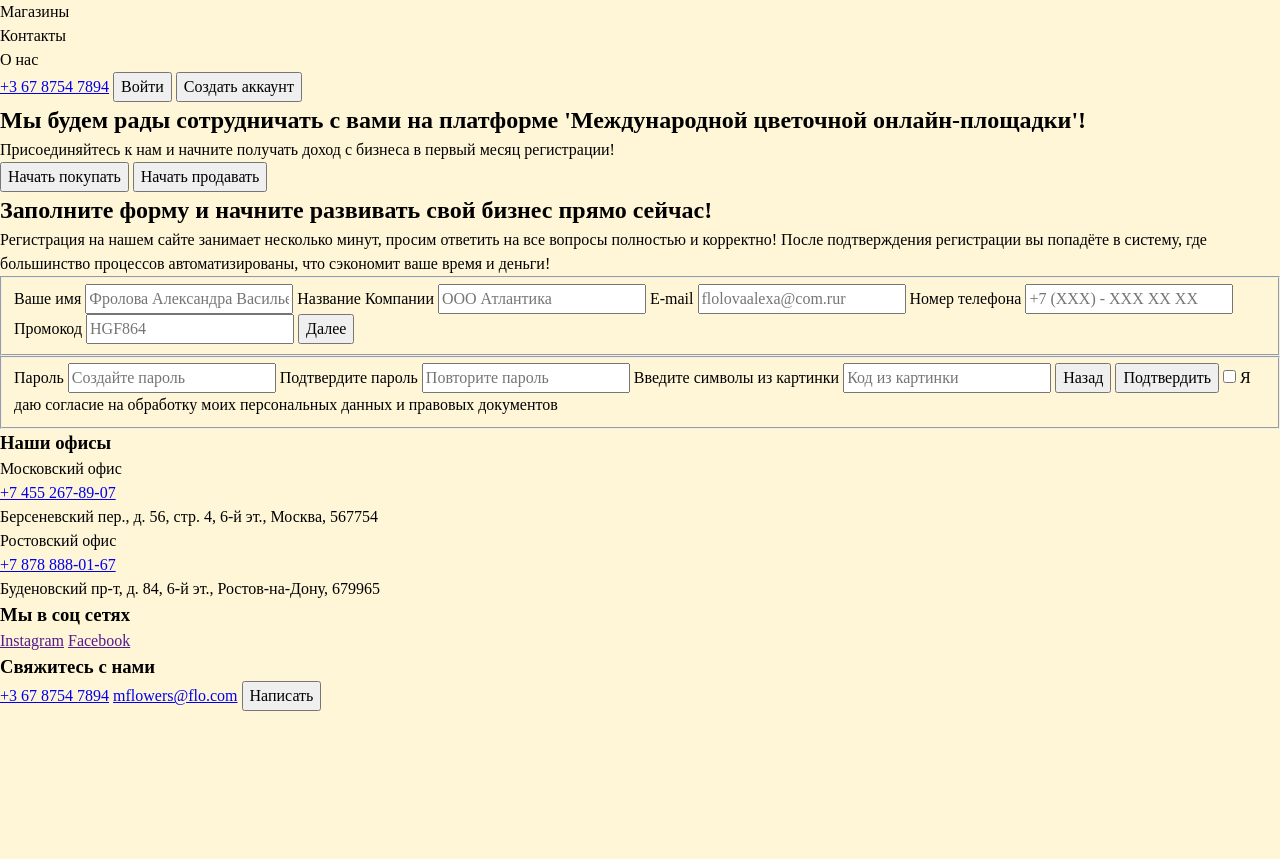
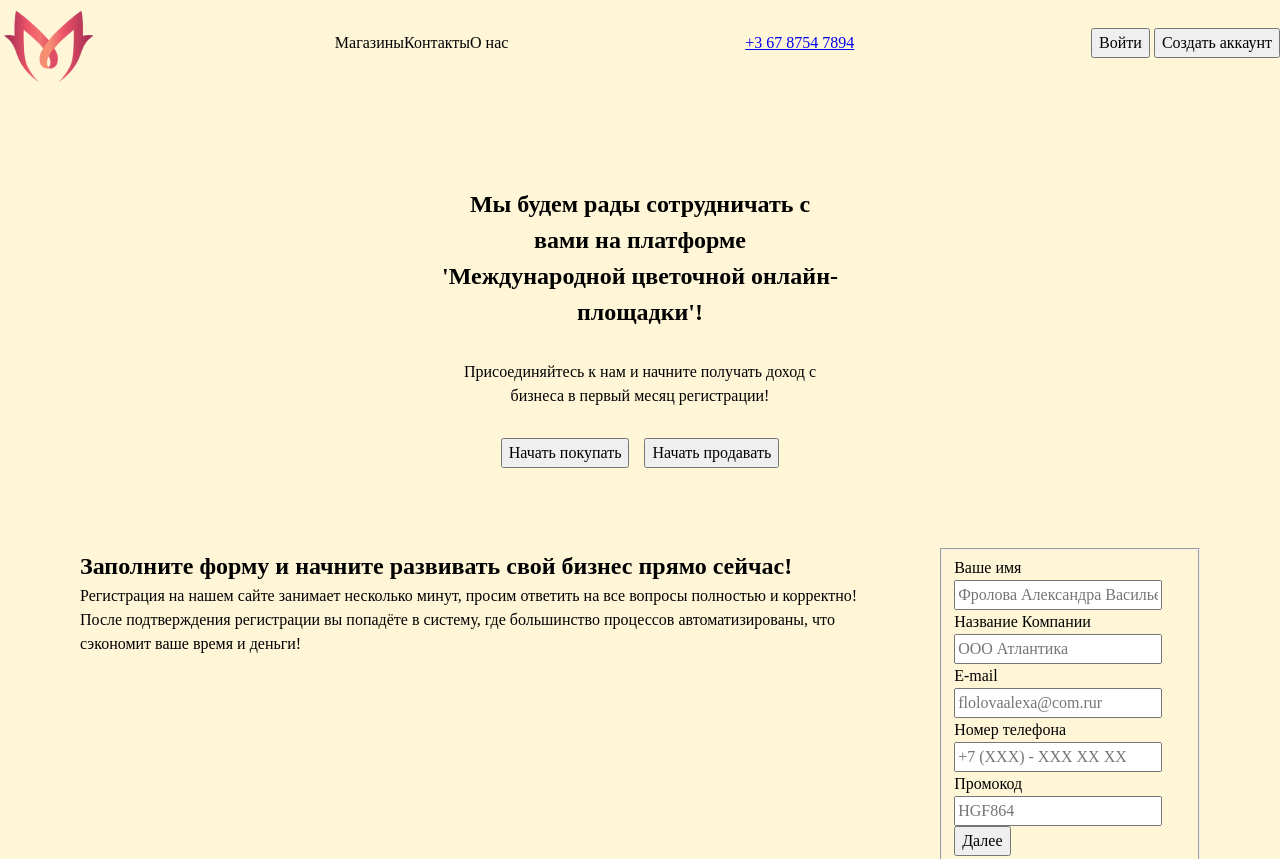
Before and after one commit to iamrealmarsel/m-flowers-test, a website built with webpack: page src/index.html in a window 1280 px wide. Shown: the top 859 px of the page. Before the commit the page ends 800 px from the top, so only its background shows below. Built offline with nearby package versions, Linux system fonts and the light colour scheme.

Commit message:
feat: add basic style layout

```diff
--- a/config/webpack.common.js
+++ b/config/webpack.common.js
@@ -15,6 +15,7 @@ module.exports = {
 
   module: {
     rules: [
+      { test: /\.html$/i, use: ['html-loader'] },
 
       { test: /\.ts?$/, use: 'ts-loader', exclude: /node_modules/ },
 
--- a/src/index.html
+++ b/src/index.html
@@ -9,32 +9,42 @@
   <body>
     <main>
       <section class="main-screen">
-        <header class="main-screen__header">
-          <ul class="main-screen__nav">
-            <li class="main-screen__item">Магазины</li>
-            <li class="main-screen__item">Контакты</li>
-            <li class="main-screen__item">О нас</li>
+        <header class="header">
+          <img src="../public/img/logo.png" alt="logo" />
+          <ul class="header__nav">
+            <li class="header__item">Магазины</li>
+            <li class="header__item">Контакты</li>
+            <li class="header__item">О нас</li>
           </ul>
-          <a class="main-screen__phone" href="tel:+3 67 8754 7894">+3 67 8754 7894</a>
-          <button class="main-screen__signin" type="button">Войти</button>
-          <button class="main-screen__signup" type="button">Создать аккаунт</button>
+          <a class="header__phone" href="tel:+3 67 8754 7894">+3 67 8754 7894</a>
+          <div class="header__profile">
+            <button class="header__signin" type="button">Войти</button>
+            <button class="header__signup" type="button">Создать аккаунт</button>
+          </div>
         </header>
+        <div class="main-screen__content">
           <h1 class="main-screen__title">
-          Мы будем рады сотрудничать с вами на платформе 'Международной цветочной онлайн-площадки'!
+            Мы будем рады сотрудничать с вами на платформе 'Международной цветочной
+            онлайн-площадки'!
           </h1>
           <p class="main-screen__subtitle">
             Присоединяйтесь к нам и начните получать доход с бизнеса в первый месяц регистрации!
           </p>
+          <div class="main-screen__buttons">
             <button class="btn" type="button">Начать покупать</button>
             <button class="btn" type="button">Начать продавать</button>
+          </div>
+        </div>
       </section>
       <section class="form">
+        <div class="form__info">
           <h2 class="form__title">Заполните форму и начните развивать свой бизнес прямо сейчас!</h2>
           <p class="form__description">
             Регистрация на нашем сайте занимает несколько минут, просим ответить на все вопросы
             полностью и корректно! После подтверждения регистрации вы попадёте в систему, где
             большинство процессов автоматизированы, что сэкономит ваше время и деньги!
           </p>
+        </div>
 
         <form action="" class="form__form">
           <fieldset>
@@ -94,27 +104,37 @@
         </form>
       </section>
       <footer class="footer">
+        <div class="footer__offices">
+          <h3 class="footer__title">Наши офисы</h3>
+          <div class="footer__offices-wrapper">
             <div>
-          <h3 class="footer__offices">Наши офисы</h3>
               <p>Московский офис</p>
               <a href="tel:+7 455 267-89-07">+7 455 267-89-07</a>
               <p>Берсеневский пер., д. 56, стр. 4, 6-й эт., Москва, 567754</p>
+            </div>
+            <div>
               <p>Ростовский офис</p>
               <a href="tel:+7 878 888-01-67">+7 878 888-01-67</a>
               <p>Буденовский пр-т, д. 84, 6-й эт., Ростов-на-Дону, 679965</p>
             </div>
+          </div>
+        </div>
 
         <div class="footer__socials">
-          <h3>Мы в соц сетях</h3>
+          <h3 class="footer__title">Мы в соц сетях</h3>
+          <div class="footer__socials-wrapper">
             <a href="">Instagram</a>
             <a href="">Facebook</a>
           </div>
+        </div>
 
         <div class="footer__contacts">
-          <h3>Свяжитесь с нами</h3>
+          <h3 class="footer__title">Свяжитесь с нами</h3>
+          <div class="footer__contacts-wrapper">
             <a href="tel:+3 67 8754 7894">+3 67 8754 7894</a>
             <a href="mailto:mflowers@flo.com">mflowers@flo.com</a>
             <button type="button">Написать</button>
+          </div>
         </div>
       </footer>
     </main>
--- /dev/null
+++ b/src/styles/components/_header.scss
@@ -0,0 +1,11 @@
+.header {
+  display: flex;
+  align-items: center;
+  justify-content: space-between;
+  margin-bottom: 100px;
+
+  &__nav {
+    display: flex;
+    align-items: center;
+  }
+}
--- /dev/null
+++ b/src/styles/layout/_footer.scss
@@ -0,0 +1,17 @@
+.footer {
+  display: flex;
+
+  &__offices-wrapper {
+    display: flex;
+  }
+
+  &__socials-wrapper {
+    display: flex;
+    flex-direction: column;
+  }
+
+  &__contacts-wrapper {
+    display: flex;
+    flex-direction: column;
+  }
+}
--- /dev/null
+++ b/src/styles/layout/_form.scss
@@ -0,0 +1,15 @@
+.form {
+  display: flex;
+  column-gap: 80px;
+  padding: 80px;
+
+  &__form {
+    label {
+      // display: block;
+    }
+
+    input {
+      display: block;
+    }
+  }
+}
--- /dev/null
+++ b/src/styles/layout/_main-screen.scss
@@ -0,0 +1,23 @@
+.main-screen {
+  &__content {
+    display: flex;
+    flex-direction: column;
+    align-items: center;
+    width: 400px;
+    margin: 0 auto;
+    text-align: center;
+  }
+
+  &__title {
+    margin-bottom: 30px;
+  }
+
+  &__subtitle {
+    margin-bottom: 30px;
+  }
+
+  &__buttons {
+    display: flex;
+    column-gap: 15px;
+  }
+}
--- a/src/styles/main.scss
+++ b/src/styles/main.scss
@@ -1,2 +1,8 @@
 @use './base/reset';
 @use './layout/body';
+@use './layout/main-screen';
+@use './layout/form';
+@use './layout/footer';
+@use './components/header';
+@use './components/button';
+@use './components/input';
```
Also changed, not shown: public/img/logo.png (added), src/styles/components/_button.scss (added), src/styles/components/_input.scss (added). Lines whose indentation alone changed are shown as unchanged.
